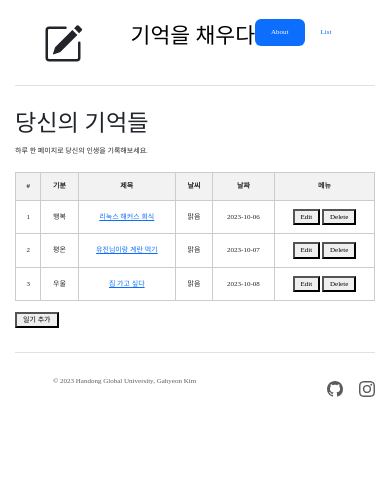
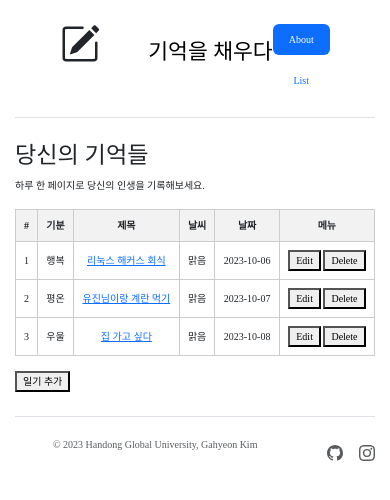
Before and after one commit to gahyeoi/23-2_Practical_Project2_Final, a plain HTML site: page index.html in a window 390 px wide. Drawn offline with nearby package versions, Linux system fonts and the light colour scheme; a web font is replaced by a local one.

Commit message:
sixth commit - modify css

```diff
--- a/my.css
+++ b/my.css
@@ -29,25 +29,30 @@ input[type="date"] {
     padding: 5px;
     margin-top: 5px;
 }
-/* 데스크탑 화면 스타일 */
+
 @media screen and (min-width: 768px) {
-    /* 데스크탑 화면에서 적용할 스타일을 여기에 추가하세요 */
+
     body {
         font-size: 16px;
         margin: 20px;
     }
-    /* 다른 데스크탑 화면 스타일 추가 */
+
 }
 
 /* 모바일 화면 스타일 */
 @media screen and (max-width: 767px) {
-    /* 모바일 화면에서 적용할 스타일을 여기에 추가하세요 */
     body {
-        font-size: 7px;
+        font-size: 10px;
         margin: 3px;
     }
-    .fs-4{
-        font-size: 10px;
+
+    .nav-pills {
+        flex-direction: column;
+        align-items: center;
+        text-align: center;
     }
-    /* 다른 모바일 화면 스타일 추가 */
+    .nav-item {
+        margin: 5px 0;
+    }
+
 }
```
